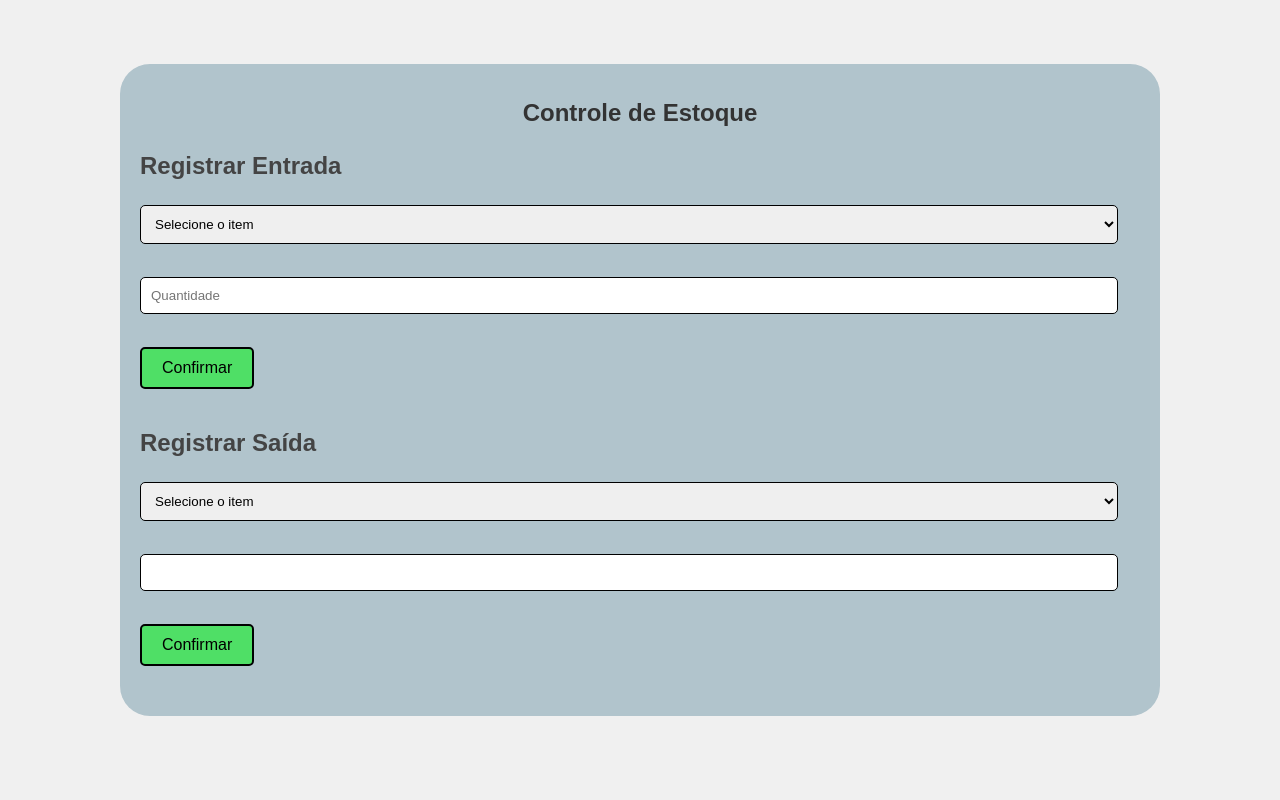
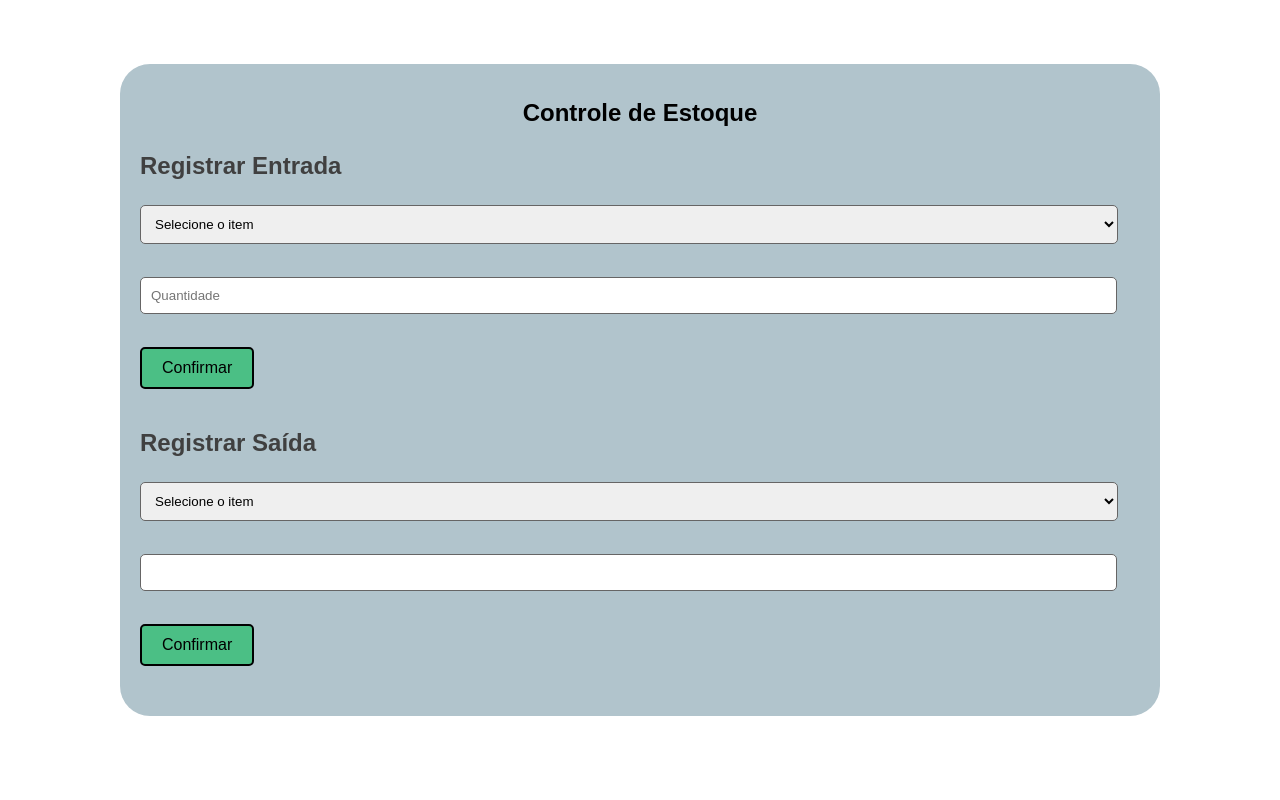
Before and after one commit to octaviosilva4275/Invent-, a Flask app: page /controle_estoque in a window 1280 px wide. Run offline with Flask 3, Linux system fonts and the light colour scheme; a user stored in the database is signed in; data comes from the database, SQL or seed files in the repository.

Commit message:
controle de estoque css

```diff
--- a/static/styles/controle-estoque.css
+++ b/static/styles/controle-estoque.css
@@ -3,7 +3,6 @@ body {
     height: 100vh;
     margin: 0;
     font-family: Arial, sans-serif;
-    background-color: #f0f0f0;
     display: flex;
     flex-direction: column;
     align-items: center;
@@ -13,7 +12,7 @@ body {
 .form-section {
     width: 80%;
     max-width: 1000px;
-    background-color: #B1C4CC;
+    background-color: var(--cinza-azulado);
     display: flex;
     flex-direction: column;
     align-items: center;
@@ -21,74 +20,56 @@ body {
     border-radius: 30px;
     padding: 20px;
     margin-bottom: 20px;
+
 }
 
 form {
     width: 100%;
-
     padding: 15px;
     border-radius: 15px;
 }
 
 h1 {
     margin: 15px 0;
-    color: #333;
+    color: var(--preto);
 }
 
 h2 {
     width: 100%;
     margin: 10px 0;
-    color: #444;
+    color: var(--cinza);
 }
 
-select, input[type="number"] {
-    width: calc(100% - 22px); /* Ajusta a largura para compensar padding e border */
+select{
+    width: calc(100% - 22px);
     padding: 10px;
     margin-bottom: 15px;
     border-radius: 5px;
-    border: 1px solid ;
-    box-sizing: border-box; /* Inclui padding e border na largura total */
+    border: 1px solid var(--cinza-escuro);
+
+}
+
+
+input[type="number"] {
+    width: calc(100% - 45px);
+    padding: 10px;
+    margin-bottom: 15px;
+    border-radius: 5px;
+    border: 1px solid var(--cinza-escuro);
+
 }
 
 button {
     padding: 10px 20px;
     margin-bottom: 15px;
     border-radius: 5px;
-    border: none;
-    background-color: #4FDF66;
-    color: black;
+    border: 2px solid var(--preto);
+    background-color: var(--verde);
+    color: var(--preto);
     cursor: pointer;
     font-size: 16px;
-    border: 2px solid black;
 }
 
-
-.table-section {
-    width: 80%;
-    max-width: 1000px;
-    background-color: beige;
-    border-radius: 15px;
-    padding: 20px;
+button:hover {
+    background-color: var(--azul-claro);
 }
-
-table {
-    width: 100%;
-    border-collapse: collapse;
-}
-
-table, th, td {
-    border: 1px solid #ddd;
-}
-
-th, td {
-    padding: 12px;
-    text-align: left;
-}
-
-thead {
-    background-color: #f4f4f4;
-}
-
-tr:nth-child(even) {
-    background-color: #f9f9f9;
-}
--- /dev/null
+++ b/static/styles/variaveis.css
@@ -0,0 +1,11 @@
+:root {
+    --preto: #000000;
+    --azul-escuro: #004766;
+    --azul-claro: #007EB4;
+    --cinza: #404040;
+    --branco: #FFFFFF;
+    --cinza-azulado: #B1C4CC;
+    --verde: #4BBF85;
+    --vermelho: #E35F64;
+    --cinza-escuro: #666565;
+}
--- a/templates/controle_estoque.html
+++ b/templates/controle_estoque.html
@@ -6,6 +6,7 @@
     <title>Controle de Estoque</title>
     <link rel="stylesheet" href="/static/styles/controle-estoque.css">
     <link rel="stylesheet" href="/static/styles/medias/media-controle-estoque.css">
+    <link rel="stylesheet" href="/static/styles/variaveis.css">
 </head>
 <body>
     <header>
```
